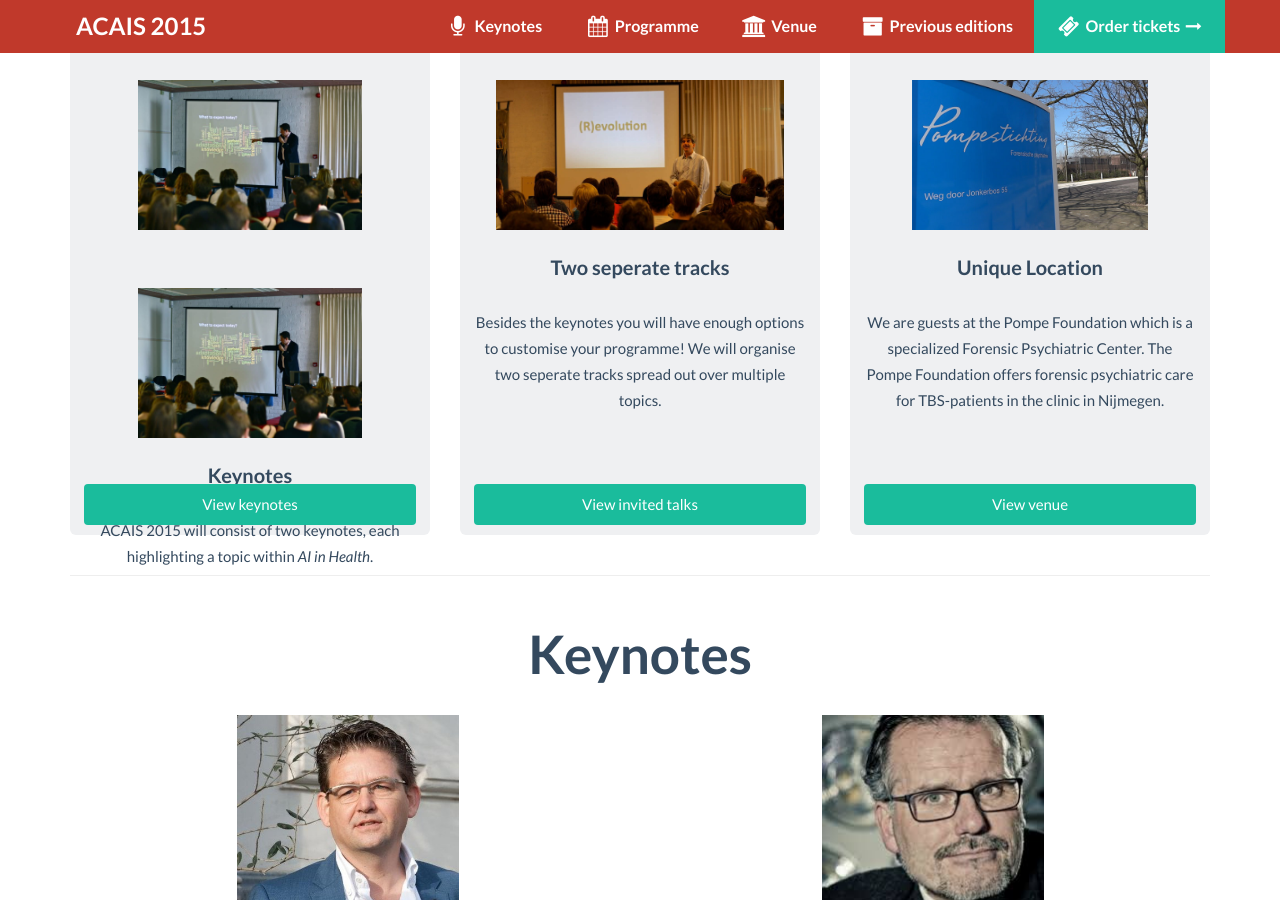
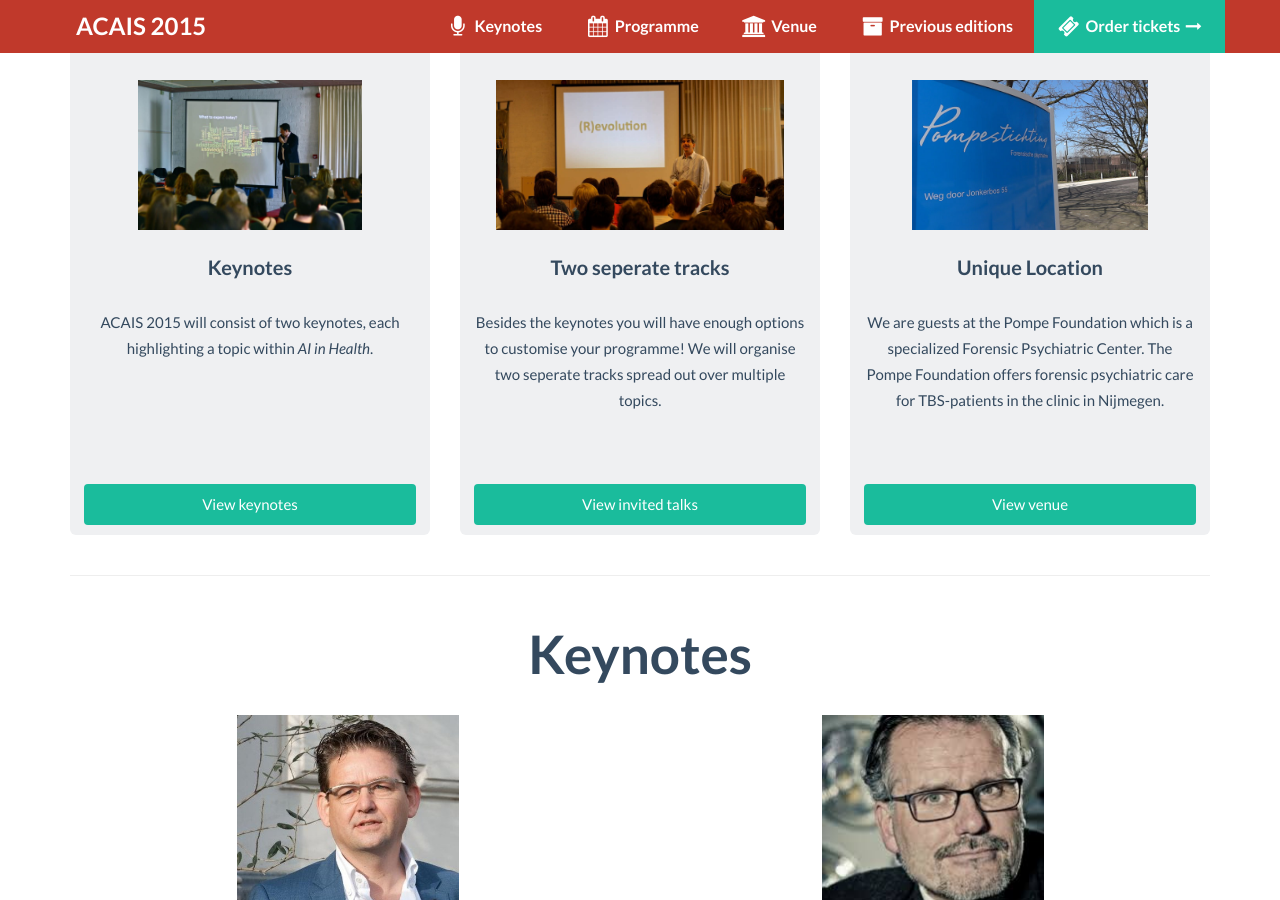
Before and after one commit to wouterbulten/acais-website, a Jekyll site: the page built from index.html, in a window 1280 px wide and 900 px high, scrolled down 951 px. Built offline with Jekyll 4.4.1, drawn with Linux system fonts in a browser that asks for light colours; nearby versions of some CDN libraries.

Commit message:
Woops, deleted double  line

```diff
--- a/index.html
+++ b/index.html
@@ -37,7 +37,6 @@ layout: default
         <div class="col-md-4">
             <div class="tile">
 
-                <img class="tile-image" src="img/what-to-expect.jpg" alt="What to expect">
                 <img class="tile-image" src="img/what-to-expect.jpg" alt="What to expect">
                 <h3 class="tile-title">Keynotes</h3>
                 <br>
```
Lines whose indentation alone changed are shown as unchanged.
